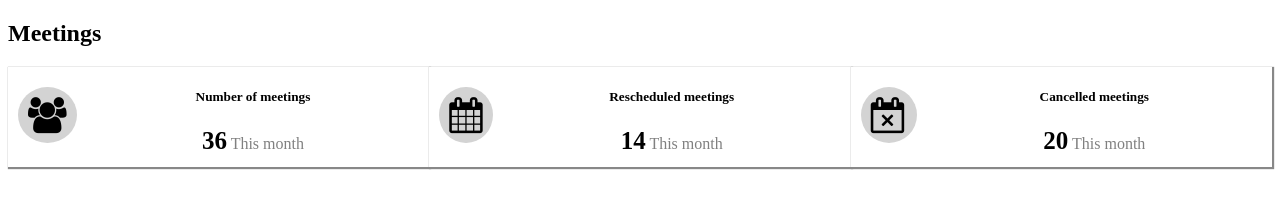
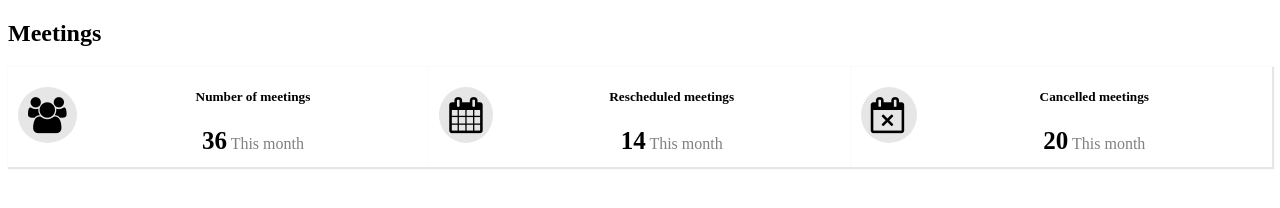
Before and after one commit to Dubmonstah/Boardash, a plain HTML site: page index.html in a window 1280 px wide. Drawn offline with Linux system fonts and the light colour scheme.

Commit message:
box shadow edited

```diff
--- a/index.css
+++ b/index.css
@@ -10,12 +10,12 @@
 }
 .top__main>.top__flexbox:nth-child(even) {
     background: white;
-    box-shadow: 1px 1px 1px 1px #888888;
+    box-shadow: 1px 1px 1px 1px #e6e6e6;
 }
 
 .top__main>.top__flexbox:nth-child(odd) {
     background: white;
-    box-shadow: 1px 1px 1px 1px #888888;
+    box-shadow: 1px 1px 1px 1px #e6e6e6;
 }
 .fa.fa-users {
     font-size:36px;
@@ -30,7 +30,7 @@
     float: left;
     border-radius: 100%;
     padding: 10px;
-    background-color: lightgrey;
+    background-color: #e6e6e6;
     margin: 20px 0 20px 10px;
 }
 .flexbox__titles {
```
